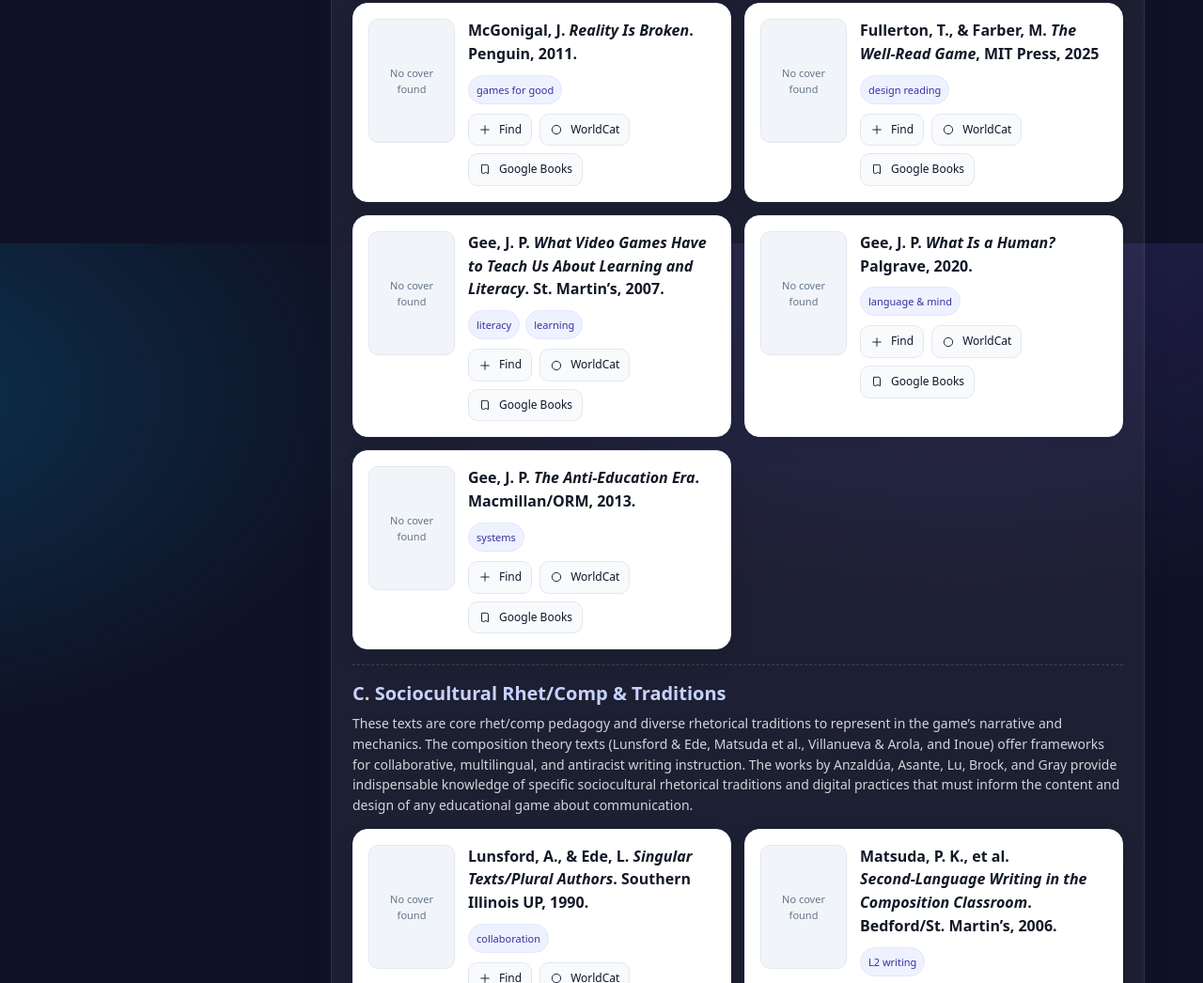
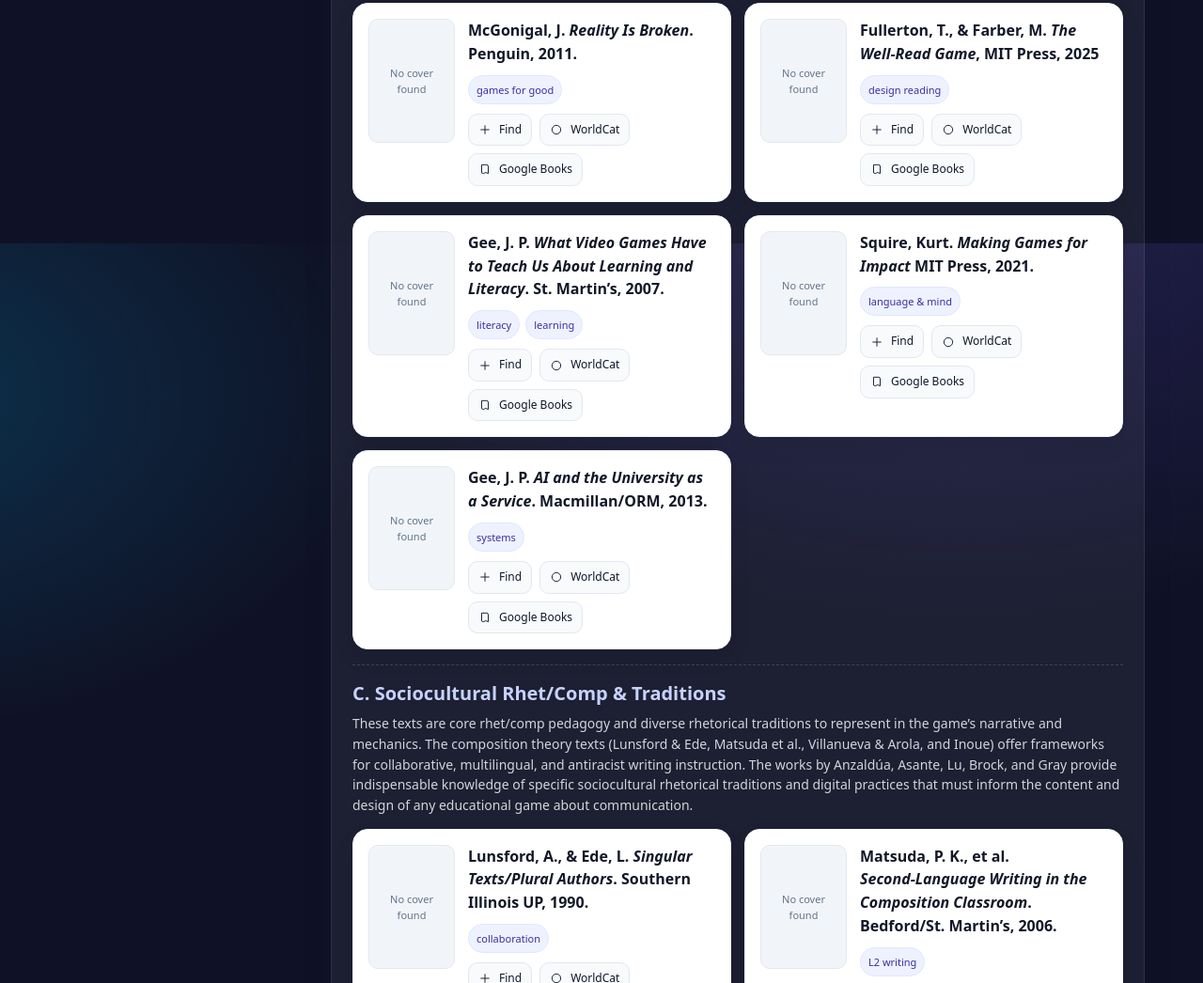
Before and after one commit to PriscilaSSR/dissertation, a plain HTML site: page examlist/index.html in a window 1280 px wide. Shown: the part 7741-8787 px from the top of the page at 94% size. Drawn offline with Linux system fonts and the light colour scheme; no server answers.

Commit message:
Update index.html

```diff
--- a/examlist/index.html
+++ b/examlist/index.html
@@ -535,14 +535,14 @@
             <article class="card">
               <div class="cover" aria-hidden="true">Loading cover…</div>
               <div>
-              <div class="cite">Gee, J. P. <em>What Is a Human?</em> Palgrave, 2020.</div><div class="tags"><span class="tag">language &amp; mind</span></div>
+              <div class="cite">Squire, Kurt. <em>Making Games for Impact</em> MIT Press, 2021.</div><div class="tags"><span class="tag">language &amp; mind</span></div>
             <div class="actions"></div>
               </div>
              </article>
             <article class="card">
               <div class="cover" aria-hidden="true">Loading cover…</div>
               <div>
-              <div class="cite">Gee, J. P. <em>The Anti‑Education Era</em>. Macmillan/ORM, 2013.</div><div class="tags"><span class="tag">systems</span></div>
+              <div class="cite">Gee, J. P. <em>AI and the University as a Service</em>. Macmillan/ORM, 2013.</div><div class="tags"><span class="tag">systems</span></div>
             <div class="actions"></div>
               </div>
              </article>
```
